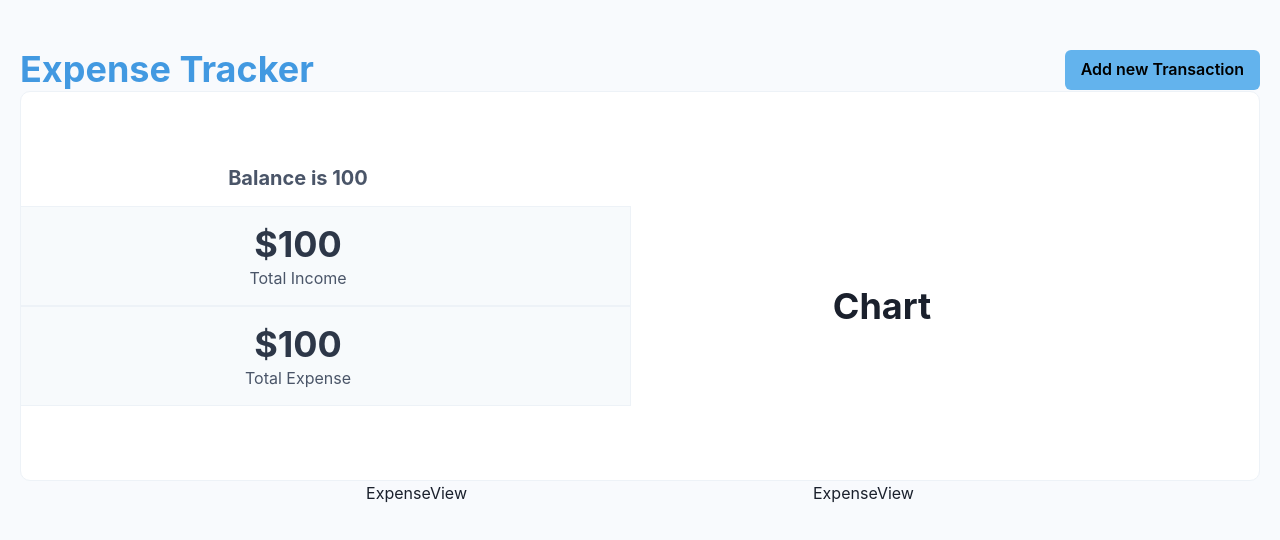
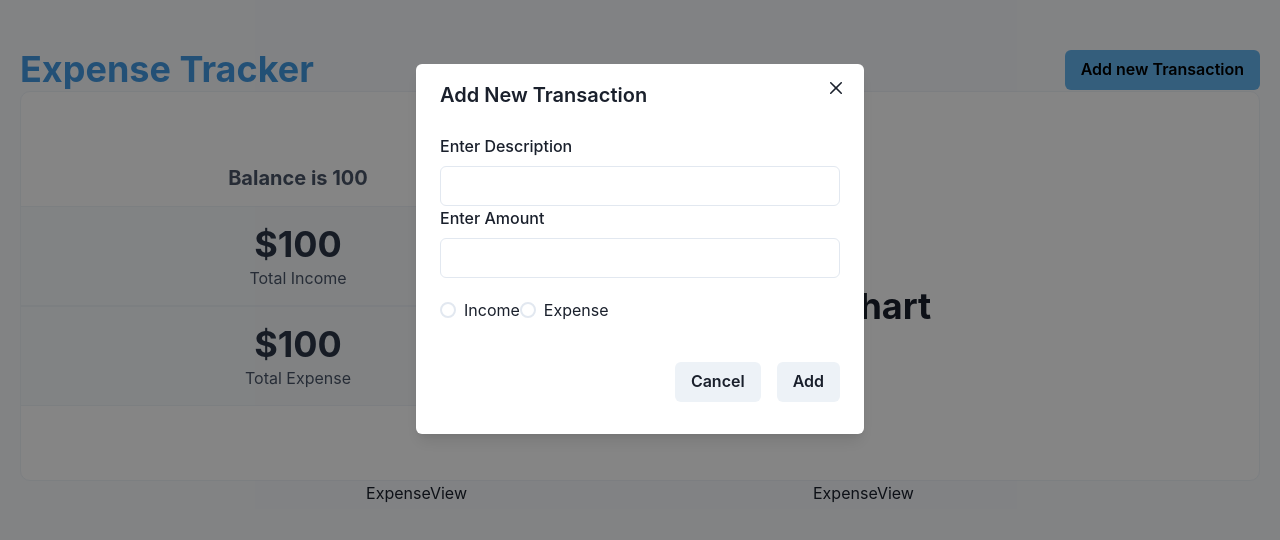
Before and after one commit to JenkinHe/expense-tracker-react, a React (Create React App) app in the folder expense-tracker/: page / in a window 1280 px wide. Both pictures are taken after a click on the button "Add new Transaction". Shown: the top 540 px of the page. Built offline with nearby package versions, Linux system fonts and the light colour scheme.

Commit message:
add transaction modal popup

```diff
--- /dev/null
+++ b/expense-tracker/src/components/add-transactions/index.jsx
@@ -0,0 +1,43 @@
+import { Button, FormControl, FormLabel, Input, Modal, ModalBody, ModalCloseButton, ModalContent, ModalFooter, ModalHeader, ModalOverlay, Radio, RadioGroup } from "@chakra-ui/react";
+
+
+
+export default function TransactionForm({isOpen,onClose}){
+
+    return <Modal isOpen={isOpen} onClose={onClose}>
+        <form>
+            <ModalOverlay/>
+            <ModalContent>
+                <ModalHeader>Add New Transaction</ModalHeader>
+                <ModalCloseButton/>
+                <ModalBody>
+                    <FormControl>
+                        <FormLabel>Enter Description</FormLabel>
+                        <Input
+                        placeContent="Enter Transaction Description"
+                        name="description"
+                        type="text"
+                        />
+                    </FormControl>
+                    <FormControl>
+                        <FormLabel>Enter Amount</FormLabel>
+                        <Input
+                        placeContent="Enter Transaction amount"
+                        name="amount"
+                        type="number"
+                        />
+                    </FormControl>
+                    <RadioGroup mt="5">
+                        <Radio value="income" colorScheme="blue" name="type">Income</Radio>
+                        <Radio value="expense" colorScheme="red" name="type">Expense</Radio>
+
+                    </RadioGroup>
+                </ModalBody>
+                <ModalFooter>
+                    <Button m={'4'} onClick={onClose}>Cancel</Button>
+                    <Button>Add</Button>
+                </ModalFooter>
+            </ModalContent>
+        </form>
+    </Modal>
+}
--- a/expense-tracker/src/components/main/index.jsx
+++ b/expense-tracker/src/components/main/index.jsx
@@ -1,4 +1,4 @@
-import { Button, Flex, Heading } from "@chakra-ui/react";
+import { Button, Flex, Heading, useDisclosure } from "@chakra-ui/react";
 import Summary from "../summary";
 import ExpenseView from "../expense-view";
 
@@ -6,19 +6,22 @@
 
 
 export default function Main() {
+
+    const{isOpen,onOpen,onClose} =useDisclosure();
+
     return <Flex textAlign={'center'} flexDirection={'column'} pr={'5'} pl={'5'}>
         <Flex alignItems={'center'} justifyContent={'space-between'} mt={'12'}>
             <Heading color={'blue.400'} display={['none', 'block', 'block', 'block', 'block']}>
                 Expense Tracker
             </Heading>
             <Flex alignItems={'center'}>
-                <Button bg={'blue.300'} color={'black'} ml={'4'}>
+                <Button onClick={onOpen} bg={'blue.300'} color={'black'} ml={'4'}>
                     Add new Transaction
                 </Button>
             </Flex>
 
         </Flex>
-        <Summary />
+        <Summary isOpen={isOpen} onClose={onClose}/>
         <Flex w={'full'} alignItems={'flex-start'} justifyContent={'space-evenly'} flexDirection={['column', 'column', 'column', 'row', 'row']}>
             <ExpenseView />
             <ExpenseView />
--- a/expense-tracker/src/components/summary/index.jsx
+++ b/expense-tracker/src/components/summary/index.jsx
@@ -1,9 +1,10 @@
 import { Box, Flex, Heading, Text } from "@chakra-ui/react";
+import TransactionForm from "../add-transactions";
 
 
 
 
-export default function Summary(){
+export default function Summary({onClose,isOpen}){
     return <Box p="6" border={'1px solid'} borderColor={'gray.100'} overflow={'hidden'} borderRadius={'10'} background={'white'} display={'flex'}>
         <Flex w='full' justifyContent={'center'} alignItems={'center'} flexDirection={{
             base:'column',
@@ -46,6 +47,7 @@
             </Box>
 
         </Flex>
+        <TransactionForm onClose={onClose} isOpen={isOpen}/>
 
     </Box>
 }
```
